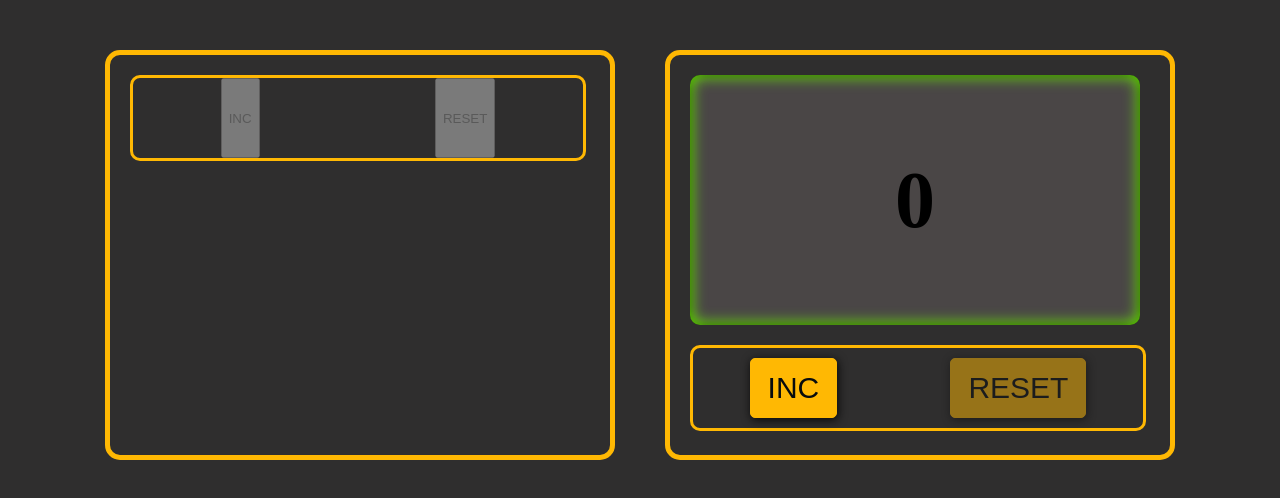
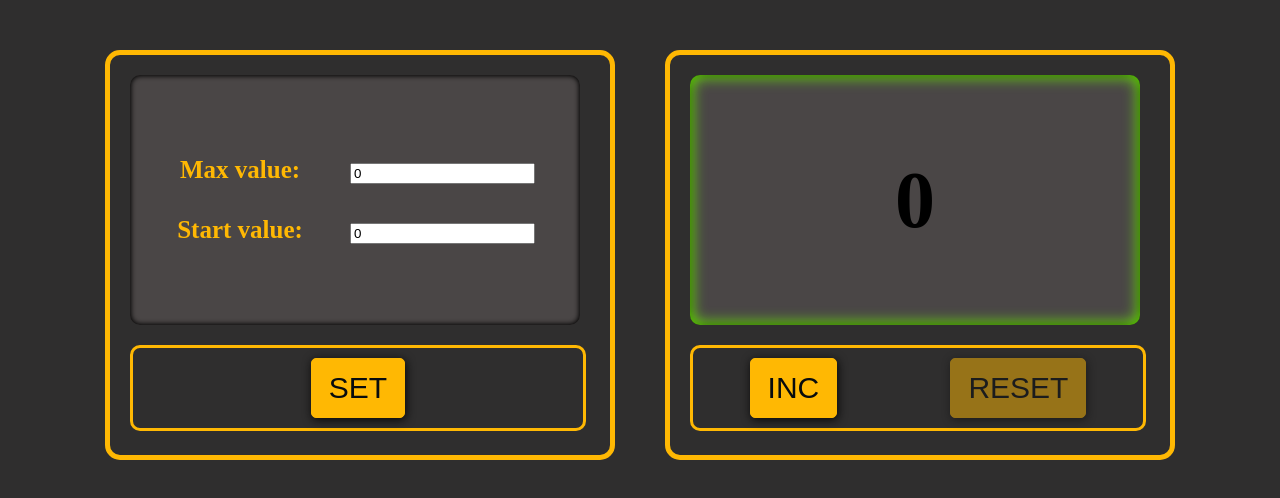
Before and after one commit to MariaShev777/counter, a React (Create React App) app: page / in a window 1280 px wide. Shown: the top 498 px of the page. Built offline with nearby package versions, Linux system fonts and the light colour scheme.

Commit message:
components layout + useState + valueError in red

```diff
--- a/src/App.css
+++ b/src/App.css
@@ -9,7 +9,7 @@
 
 
 
-.counter {
+.container {
   width: 500px;
   height: 400px;
   border: #ffb803 5px solid;
@@ -18,7 +18,7 @@
 
 }
 
-.count-display {
+.display {
   background-color: rgba(82, 78, 78, 0.78);
   box-shadow: inset 0 0 15px 1px #6ffa00, inset 0 0 5px 1px #000000;
   margin: 20px 20px;
@@ -32,6 +32,34 @@
   font-family: "Microsoft Sans Serif";
   font-weight: bolder;
 
+}
+
+.settings-display {
+  display: flex;
+  background-color: rgba(82, 78, 78, 0.78);
+  box-shadow: inset 0 0 5px 1px #000000;
+  margin: 20px 20px;
+  width: 450px;
+  height: 250px;
+  border-radius: 10px;
+  line-height: 60px;
+  text-align: center;
+  font-size: 20px;
+  color: #ffb803;
+  font-family: "Microsoft Sans Serif";
+  font-weight: bolder;
+  align-items: center;
+}
+
+
+
+.settings-display div {
+  flex-direction: column;
+  align-self: center;
+  width: 140px;
+  margin-left: 40px;
+  font-size: 25px;
+  /*background-color: #ff0101;*/
 }
 
 
@@ -78,6 +106,9 @@
   margin: 10px 5px 10px 5px;
 }
 
+
+
+
 .button:active {
   background-color: #FFC815;
 }
@@ -93,3 +124,10 @@
   background-color: #c59506;
   opacity: 0.5;
 }
+
+
+.input-error {
+  border: 3px solid #ff0101;
+  /*background-color: #c71303;*/
+  box-shadow: inset 0 0 10px 2px #ff0101;
+}
--- a/src/App.tsx
+++ b/src/App.tsx
@@ -1,13 +1,34 @@
-import React from "react";
+import React, {useState} from "react";
 import './App.css';
 import {Counter} from "./components/Counter";
 import {Settings} from "./components/Settings";
 
 
 function App() {
+
+    let [maxValue, setMaxValue] = useState(0);
+    let [startValue, setStartValue] = useState(0);
+
+
+    const maxValueSet = (maxNum: number) => {
+        setMaxValue(maxNum)
+    }
+
+    const startValueSet = (startNum: number) => {
+        setStartValue(startNum)
+    }
+
+
+
+
     return (
         <div className='App'>
-            <Settings/>
+            <Settings
+                startValue={startValue}
+                maxValue={maxValue}
+                maxValueSet={maxValueSet}
+                startValueSet={startValueSet}
+            />
             <Counter/>
         </div>
     )
--- a/src/components/Counter.tsx
+++ b/src/components/Counter.tsx
@@ -19,7 +19,7 @@
     const incDisabled = (count === maxValue)
     const resetDisabled = (count === minValue)
 
-    const displayClass = (count === maxValue ? "count-display-error" : "count-display")
+    const displayClass = (count === maxValue ? "count-display-error" : "display")
 
     const incClass = `button
     ${incDisabled ? 'disabled' : ''}`
@@ -32,13 +32,13 @@
 
     return (
         <div>
-            <div className="counter">
+            <div className="container">
 
                 <div className={displayClass}>{count}</div>
 
                 <div className="buttons-display">
-                    <SuperButton callback={incHandler} className={incClass} disabled={incDisabled}>INC</SuperButton>
-                    <SuperButton callback={resetHandler} className={resetClass} disabled={resetDisabled}>RESET</SuperButton>
+                    <SuperButton name={'INC'} callback={incHandler} className={incClass} disabled={incDisabled} />
+                    <SuperButton name={'RESET'} callback={resetHandler} className={resetClass} disabled={resetDisabled} />
                 </div>
 
             </div>
--- a/src/components/Settings.tsx
+++ b/src/components/Settings.tsx
@@ -1,16 +1,44 @@
 import React from "react";
 import {SuperButton} from "./SuperButton";
+import {SuperInput} from "./SuperInput";
 
-export const Settings = () => {
+
+type SettingsPropsType = {
+    maxValue: number
+    startValue: number
+    maxValueSet: (maxNum: number) => void
+    startValueSet: (startNum: number) => void
+
+}
+
+export const Settings = (props: SettingsPropsType) => {
+    const maxValueChangeHandler = (maxNum: number) => {
+        props.maxValueSet(maxNum)
+    }
+
+    const startValueChangeHandler = (startNum: number) => {
+        props.startValueSet(startNum)
+    }
+
+    const startValueError = `''
+    ${props.startValue < 0 ? 'input-error' : ''}`
+
+
     return (
         <div>
-                <div className="counter">
-
-                    <div></div>
-
+            <div className="container">
+                <div className={"settings-display"}>
+                        <div>
+                            Max value:
+                            Start value:
+                        </div>
+                        <div>
+                            <SuperInput value={props.maxValue} className={''}  callback={maxValueChangeHandler}/>
+                            <SuperInput value={props.startValue} className={startValueError} callback={startValueChangeHandler}/>
+                        </div>
+                </div>
                     <div className="buttons-display">
-                        <SuperButton callback={()=>{}} className={''} disabled>INC</SuperButton>
-                        <SuperButton callback={()=>{}} className={''} disabled>RESET</SuperButton>
+                        <SuperButton callback={()=>{}} className={'button'} disabled name={'SET'}/>
                     </div>
 
                 </div>
--- a/src/components/SuperButton.tsx
+++ b/src/components/SuperButton.tsx
@@ -5,14 +5,13 @@
     callback: () => void
     disabled: boolean
     className: string
-    children: React.ReactNode
+    name: string
 }
 
-export const SuperButton: React.FC<SuperButtonPropsType> =
-    ({callback, disabled, className, children}) => {
+export const SuperButton = (props: SuperButtonPropsType) => {
 
 
     return (
-           <button onClick={callback} disabled={disabled} className={className}>{children}</button>
+           <button onClick={props.callback} disabled={props.disabled} className={props.className}>{props.name}</button>
     );
 };
--- /dev/null
+++ b/src/components/SuperInput.tsx
@@ -0,0 +1,20 @@
+import React, {ChangeEvent} from "react";
+
+
+type SuperInputPropsType = {
+    callback: (value: any) => void
+    className: string
+    value: number
+}
+
+export const SuperInput = (props: SuperInputPropsType) => {
+
+    const onChangeHandler = (e: ChangeEvent<HTMLInputElement>) => {
+        props.callback(e.currentTarget.value)
+    }
+
+
+    return (
+        <input type='number' onChange={onChangeHandler} value={props.value} className={props.className} />
+    );
+};
```
